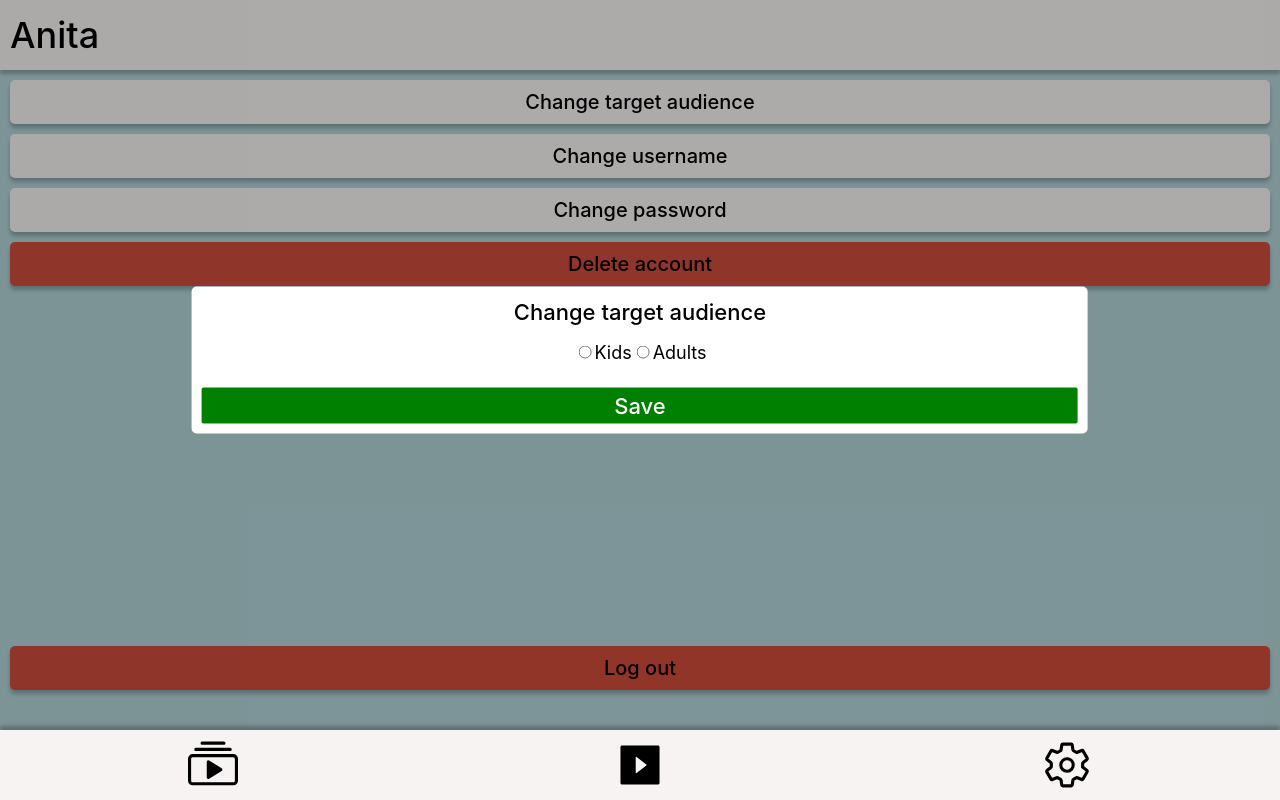
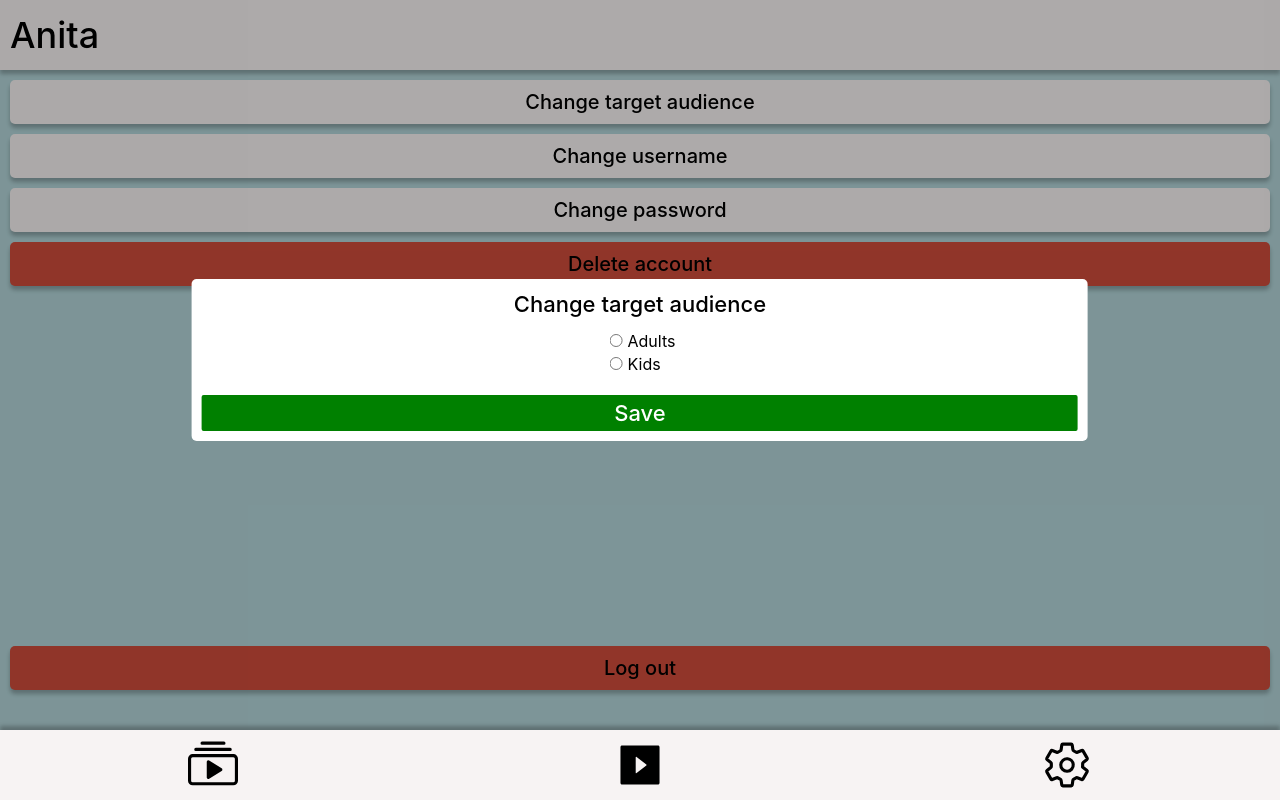
Before and after one commit to Inn0/telercise-frontend, a React (Create React App) app: page /settings in a window 1280 px wide. Both pictures are taken after a click on the element "Change target audience". Built offline with nearby package versions, Linux system fonts and the light colour scheme.

Commit message:
fix ta popup

```diff
--- a/src/components/targetAudiencePopup.css
+++ b/src/components/targetAudiencePopup.css
@@ -44,16 +44,6 @@
     text-align: center;
 }
 
-.popupRadioButton {
-    border: none;
-    flex: 1;
-    padding: 5px;
-    margin: auto;
-    max-height: 30px;
-    font-size: 18px;
-    display:block
-}
-
 .popupTitle {
     height: 50px;
     line-height: 50px;
@@ -61,3 +51,13 @@
     font-weight: 550;
     margin: auto;
 }
+
+.popupRadioButtonContainer {
+    margin: auto;
+    display: flex;
+    flex-direction: column;
+}
+
+.popupRadioButtonContainer input {
+    margin: 5px;
+}
--- a/src/components/targetAudiencePopup.js
+++ b/src/components/targetAudiencePopup.js
@@ -1,24 +1,46 @@
-import React, {useState} from 'react';
+import React, { useEffect, useState } from 'react';
 import './targetAudiencePopup.css';
 
 function TargetAudiencePopup(props) {
     const [value, setValue] = useState("")
-    const [target, setTarget] = useState("kids")
 
     const handleChange = (e) => {
-        setTarget(e.target.value)
-        setValue(e.target.value)
+        setValue(e.target.value);
         localStorage.setItem("target audience", e.target.value)
     }
+
+    useEffect(() => {
+        if(localStorage.getItem("target audience")){
+            setValue(localStorage.getItem("target audience"))
+        }
+    }, [])
 
     return (
         <div className="popupShadow">
             <div className="popupContainer">
                 <p className="popupTitle">Change target audience</p>
-                <fieldset className="popupRadioButton" value={target} onChange={(event) => handleChange(event)}>
-                <label htmlFor ="kids"><input type="radio" name="target-audience-option" value="kids" id="kids" />Kids</label>
-                <label htmlFor="adults"><input type="radio" name="target-audience-option" value="adult" id="adults" />Adults</label>
-                </fieldset>
+
+                <div className="popupRadioButtonContainer">
+                    <label>
+                        <input
+                            type="radio"
+                            value="adults"
+                            checked={value === "adults"}
+                            onChange={handleChange}
+                        />
+                        Adults
+                    </label>
+                    <label>
+                        <input
+                            type="radio"
+                            value="kids"
+                            checked={value === "kids"}
+                            onChange={handleChange}
+                        />
+                        Kids
+                    </label>
+                </div>
+
                 <div className="popupButton">
                     <p onClick={() => props.toggle()} className="popupButtonTitle">Save</p>
                 </div>
```
